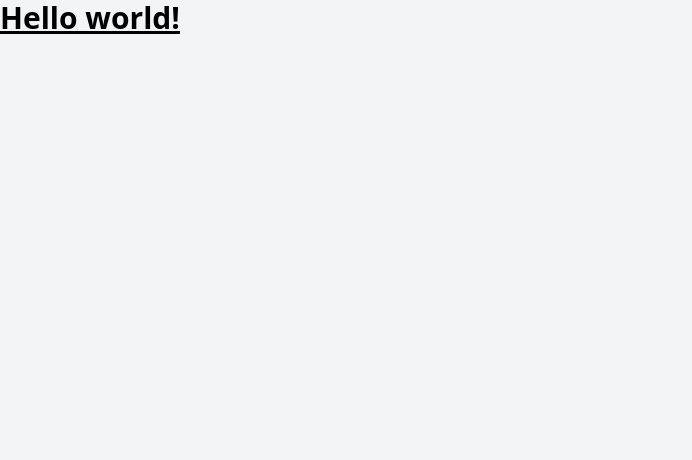
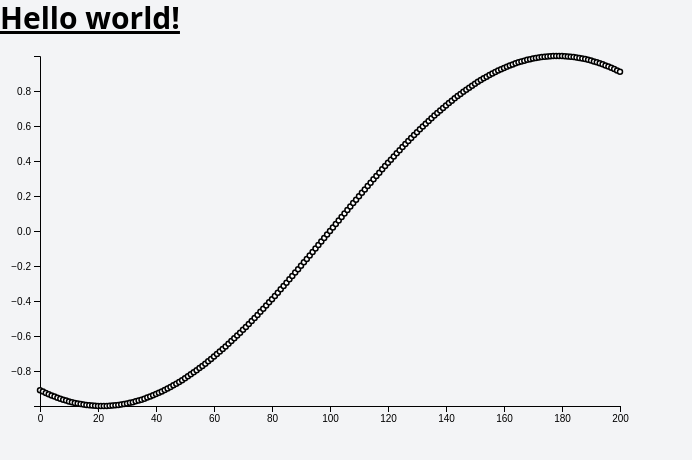
Before and after one commit to xomaxy/digitalPhase, a SvelteKit app: page / in a window 1280 px wide. Shown: the top 460 px of the page, without its empty margins (0-692 px from the left). Built offline with nearby package versions, Linux system fonts and the light colour scheme.

Commit message:
Test the functionality of D3js

```diff
--- a/src/routes/+page.svelte
+++ b/src/routes/+page.svelte
@@ -1,9 +1,25 @@
+<script>
+  import LinePlot from './LinePlot.svelte';
+  import * as d3 from 'd3';
+
+  let data = d3.ticks(-2, 2, 200).map(Math.sin);
+
+  function onMousemove(event) {
+		const [x, y] = d3.pointer(event);
+    data = data.slice(-200).concat(Math.atan2(x, y));
+  }
+</script>
+
 <h1 class="text-3xl font-bold underline">
     Hello world!
   </h1>
 
-  <style lang="postcss">
+<style lang="postcss">
     :global(html) {
       background-color: theme(colors.gray.100);
     }
-  </style>
+</style>
+
+<div on:mousemove={onMousemove}>
+  <LinePlot data={data} />
+</div>
--- /dev/null
+++ b/src/routes/LinePlot.svelte
@@ -0,0 +1,30 @@
+<script>
+    import * as d3 from 'd3';
+
+    export let data;
+    export let width = 640;
+      export let height = 400;
+      export let marginTop = 20;
+      export let marginRight = 20;
+      export let marginBottom = 30;
+      export let marginLeft = 40;
+
+    let gx;
+      let gy;
+
+    $: x = d3.scaleLinear([0, data.length - 1], [marginLeft, width - marginRight]);
+    $: y = d3.scaleLinear(d3.extent(data), [height - marginBottom, marginTop]);
+      $: line = d3.line((d, i) => x(i), y);
+      $: d3.select(gy).call(d3.axisLeft(y));
+      $: d3.select(gx).call(d3.axisBottom(x));
+  </script>
+  <svg width={width} height={height}>
+      <g bind:this={gx} transform="translate(0,{height - marginBottom})" />
+      <g bind:this={gy} transform="translate({marginLeft},0)" />
+    <path fill="none" stroke="currentColor" stroke-width="1.5" d={line(data)} />
+    <g fill="white" stroke="currentColor" stroke-width="1.5">
+          {#each data as d, i}
+              <circle key={i} cx={x(i)} cy={y(d)} r="2.5" fill="white" />
+          {/each}
+      </g>
+  </svg>
```
